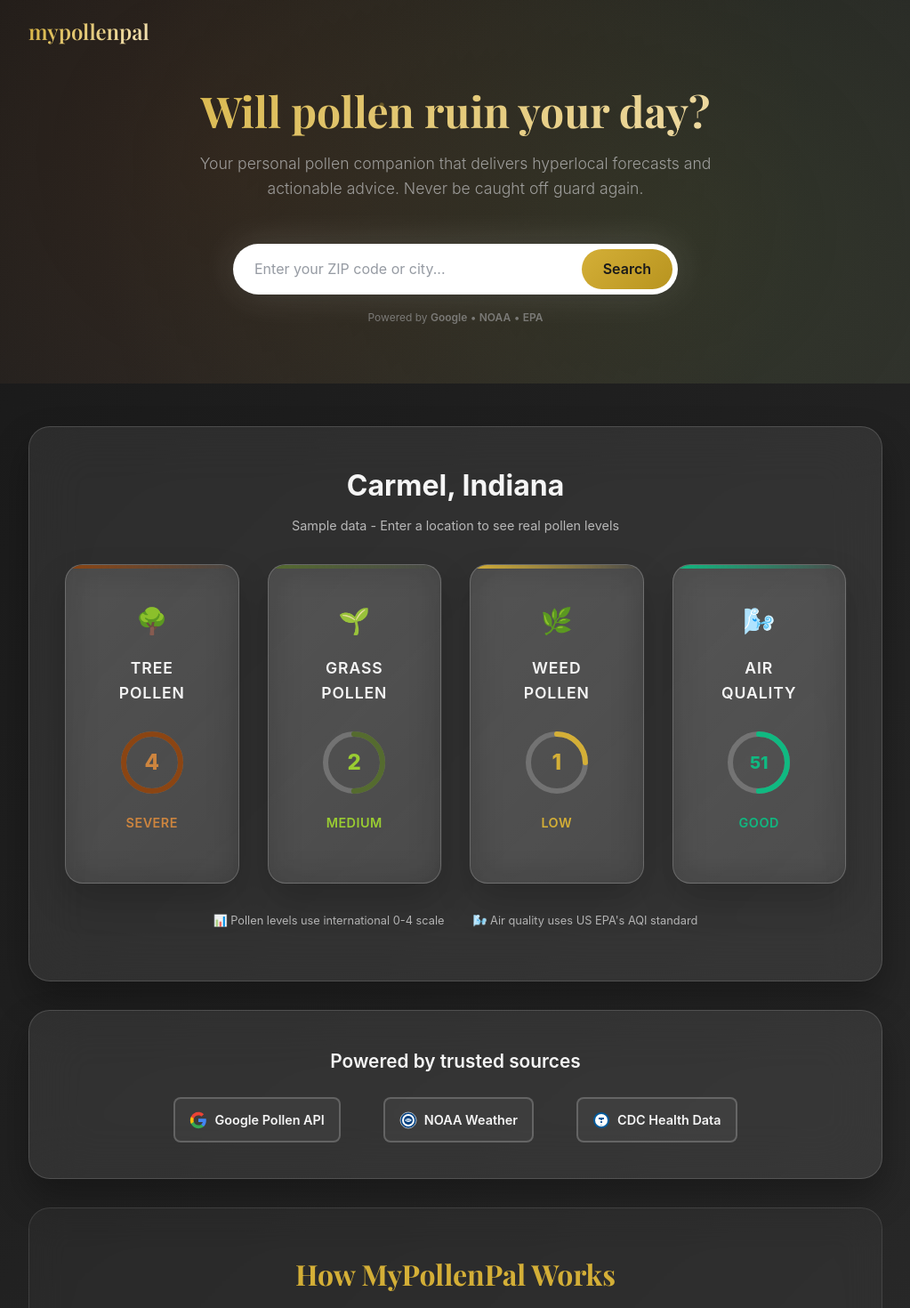
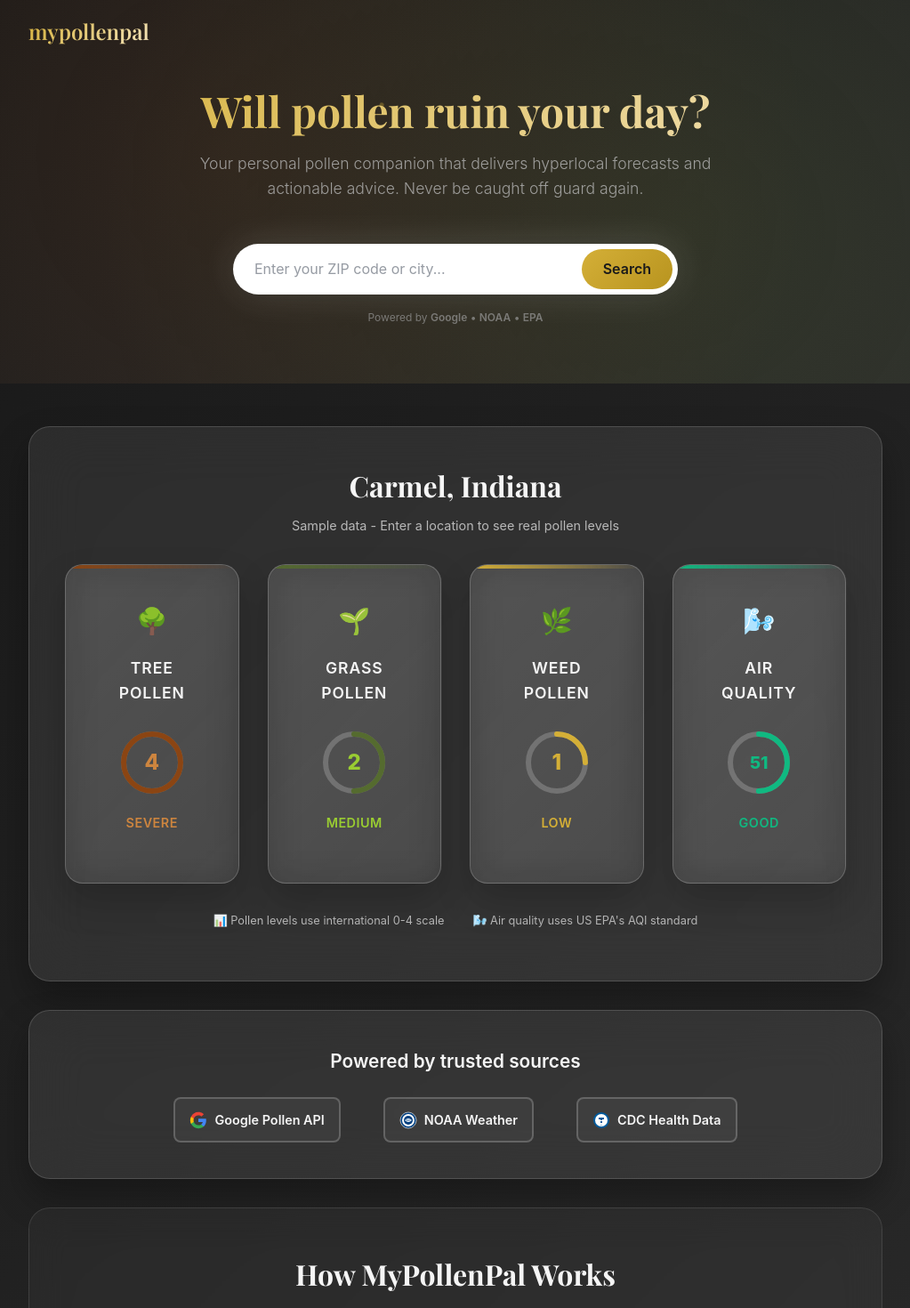
Before and after one commit to shwnhll/mypollenpal, a Next.js app: page / in a window 1280 px wide. Shown: the top 1470 px of the page at 89% size, without its empty margins (128-1151 px from the left). Built offline with nearby package versions, Linux system fonts and the light colour scheme.

Commit message:
Update page.tsx

```diff
--- a/app/page.tsx
+++ b/app/page.tsx
@@ -828,6 +828,7 @@ const updateForecast = (forecast: any[]) => {
         marginBottom: '2rem'
       }}>
         <h2 style={{
+          fontFamily: "'Playfair Display', serif",
           fontSize: '2rem',
           fontWeight: '700',
           color: '#f5f5f5',
@@ -1507,7 +1508,7 @@ const updateForecast = (forecast: any[]) => {
     fontFamily: "'Playfair Display', serif",
     fontSize: '2rem',
     fontWeight: '700',
-    color: '#d4af37',
+    color: '#f5f5f5',
     marginBottom: '3rem',
     textAlign: 'center'
   }}>
```
